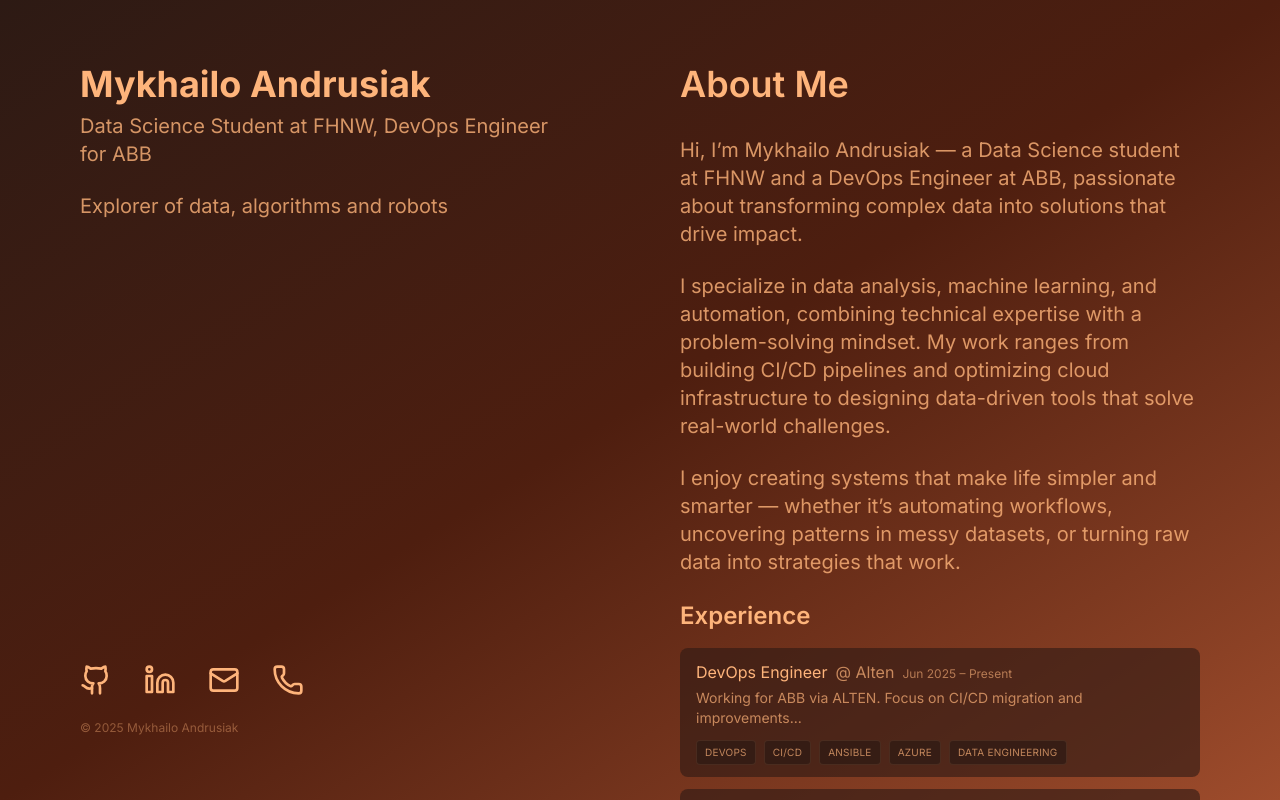
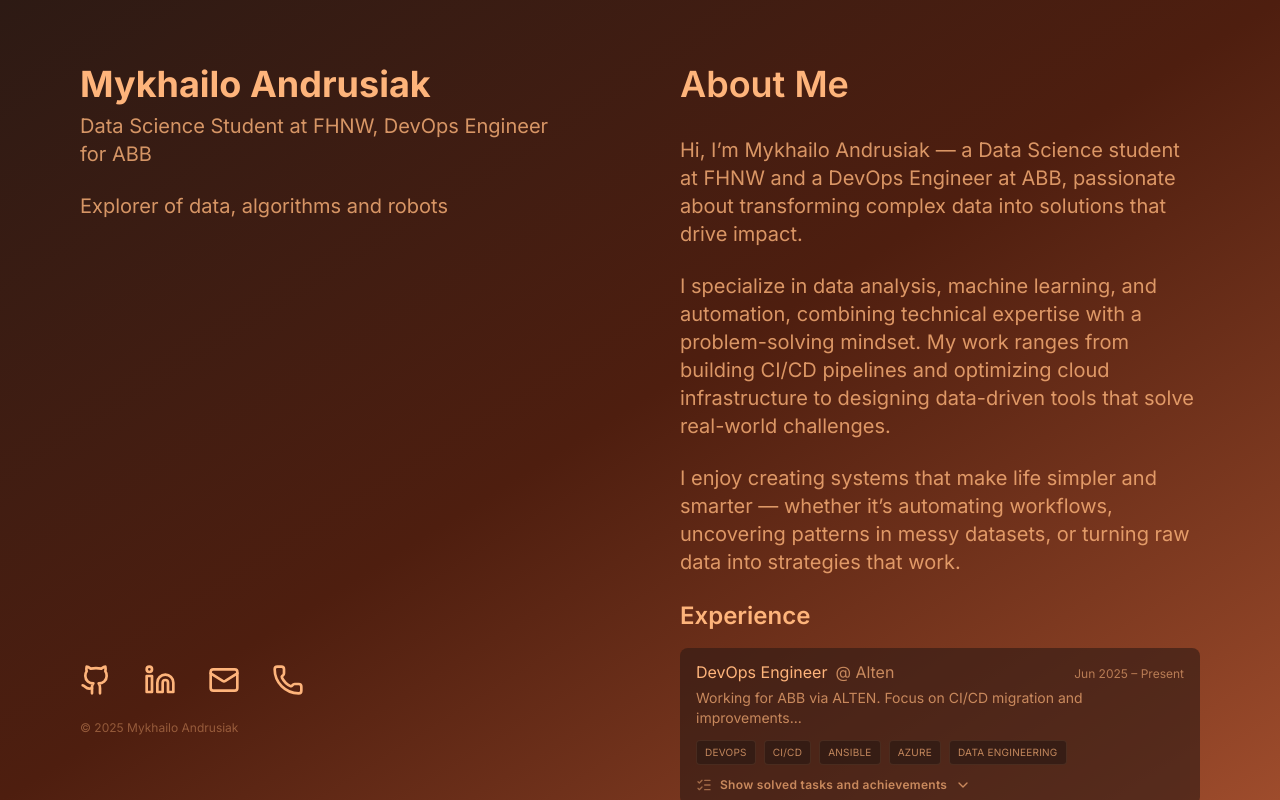
Before and after one commit to mikeandrusyak/Portfolio, a Next.js app: page / in a window 1280 px wide. Built offline with nearby package versions, Linux system fonts and the light colour scheme; a web font is replaced by a local one.

Commit message:
add achievements

```diff
--- a/data/experience.ts
+++ b/data/experience.ts
@@ -5,13 +5,19 @@ export const experience = [
     period: 'Jun 2025 – Present',
     description: 'Working for ABB via ALTEN. Focus on CI/CD migration and improvements...',
     skills: ['DevOps', 'CI/CD', 'Ansible', 'Azure', 'Data Engineering'],
+    achievements: [
+      'Designed migration plan for legacy CI/CD pipelines reducing migration times by ~30%',
+      'Builded system for monitoring error in CI/CD pipelines',
+      'Integrated caching in CI/CD pipelines that reduced build times by ~20% per build',
+      'Designed new Data Base schema for storing all possible and clean data',
+    ],
   },
   {
     title: 'Data Science Student',
     company: 'FHNW',
     period: 'Sep 2024 – Present',
     description: 'Studying data analysis, machine learning, and robotics. Working on real-world projects and research...',
-    skills: ['Education, see more in Projects'],
+    skills: ['Education'],
   },
   {
     title: 'CI/CD Intern',
@@ -19,6 +25,11 @@ export const experience = [
     period: 'Jan 2024 – Jun 2025',
     description: 'Ansible provisioning for Automation and Configuration Management in build system...',
     skills: ['CI/CD', 'Ansible', 'Automation', 'Jenkins', 'Git'],
+    achievements: [
+      'Automated provisioning scripts decreasing manual setup from 4h to 30m',
+      'Builded KPI Dashboard for monitoring CI/CD pipeline performance',
+      'Implemented caching strategy cutting build artifact fetch time 40%',
+    ],
   },
   {
     title: 'Data Science Intern',
@@ -26,6 +37,10 @@ export const experience = [
     period: 'Jul 2022 – Sep 2022',
     description: 'Designed algorithms; cleaned and analyzed datasets...',
     skills: ['Data Cleaning', 'Algorithms', 'Python', 'Exploratory Analysis'],
+    achievements: [
+      'Parsed open sources for market analysis of games and 2D/3D artists',
+      'Cleaned the collected data and built clear visualizations to identify new markets for the company',
+    ],
   },
 ];
 
--- a/pages/index.tsx
+++ b/pages/index.tsx
@@ -5,6 +5,8 @@ import { Github, Mail, Phone, Linkedin } from 'lucide-react';
 import { motion } from 'framer-motion';
 import { homepageProjects } from '../data/projects';
 import { experience } from '../data/experience';
+import { useState } from 'react';
+import { ChevronDown, ChevronUp, ListChecks } from 'lucide-react';
 
 export default function Home() {
   return (
@@ -160,28 +162,9 @@ export default function Home() {
           >
             <h3 className="text-2xl font-semibold mb-4 text-sunset-peach">Experience</h3>
             <ul className="space-y-3">
-            {experience.map((exp, idx) => (
-              <li key={idx} className="bg-sunset-brown/60 rounded-lg px-4 py-3">
-                <div className="flex flex-wrap items-baseline gap-2">
-                  <span className="font-medium">{exp.title}</span>
-                  <span className="opacity-70">@ {exp.company}</span>
-                  <span className="text-xs text-sunset-peach/60">{exp.period}</span>
-                </div>
-                <div className="text-sunset-peach/70 text-sm mt-1">{exp.description}</div>
-                {Array.isArray((exp as any).skills) && (
-                  <ul className="flex flex-wrap gap-2 mt-3">
-                    {(exp as any).skills.map((skill: string) => (
-                      <li
-                        key={skill}
-                        className="text-[10px] uppercase tracking-wide bg-sunset-brown/70 border border-sunset-peach/10 rounded px-2 py-1 text-sunset-peach/70 hover:text-sunset-peach transition-colors"
-                      >
-                        {skill}
-                      </li>
-                    ))}
-                  </ul>
-                )}
-              </li>
-            ))}
+              {experience.map((exp, idx) => (
+                <ExperienceItem key={idx} exp={exp} />
+              ))}
             </ul>
           </motion.div>
           {/* Projects section */}
@@ -224,3 +207,51 @@ export default function Home() {
     </>
   );
 }
+
+function ExperienceItem({ exp }: { exp: any }) {
+  const [open, setOpen] = useState(false);
+  const hasAchievements = Array.isArray(exp.achievements) && exp.achievements.length > 0;
+  return (
+    <li className="bg-sunset-brown/60 rounded-lg px-4 py-3">
+      <div className="flex flex-wrap items-baseline gap-2">
+        <span className="font-medium">{exp.title}</span>
+        <span className="opacity-70">@ {exp.company}</span>
+        <span className="text-xs text-sunset-peach/60 ml-auto">{exp.period}</span>
+      </div>
+      <div className="text-sunset-peach/70 text-sm mt-1">{exp.description}</div>
+      {Array.isArray(exp.skills) && (
+        <ul className="flex flex-wrap gap-2 mt-3">
+          {exp.skills.map((skill: string) => (
+            <li
+              key={skill}
+              className="text-[10px] uppercase tracking-wide bg-sunset-brown/70 border border-sunset-peach/10 rounded px-2 py-1 text-sunset-peach/70 hover:text-sunset-peach transition-colors"
+            >
+              {skill}
+            </li>
+          ))}
+        </ul>
+      )}
+      {hasAchievements && (
+        <div className="mt-3">
+          <button
+            type="button"
+            onClick={() => setOpen(o => !o)}
+            className="group flex items-center gap-2 text-xs font-semibold tracking-wide text-sunset-peach/70 hover:text-sunset-peach transition-colors"
+            aria-expanded={open}
+          >
+            <ListChecks className="w-4 h-4 opacity-70 group-hover:opacity-100" />
+            {open ? 'Hide Achievement ':' Show solved tasks and achievements'}
+            {open ? <ChevronUp className="w-4 h-4" /> : <ChevronDown className="w-4 h-4" />}
+          </button>
+          {open && (
+            <ul className="mt-2 space-y-1 text-sunset-peach/70 text-xs list-disc list-inside animate-fadeIn">
+              {exp.achievements.map((a: string, i: number) => (
+                <li key={i} className="leading-relaxed">{a}</li>
+              ))}
+            </ul>
+          )}
+        </div>
+      )}
+    </li>
+  );
+}
```
